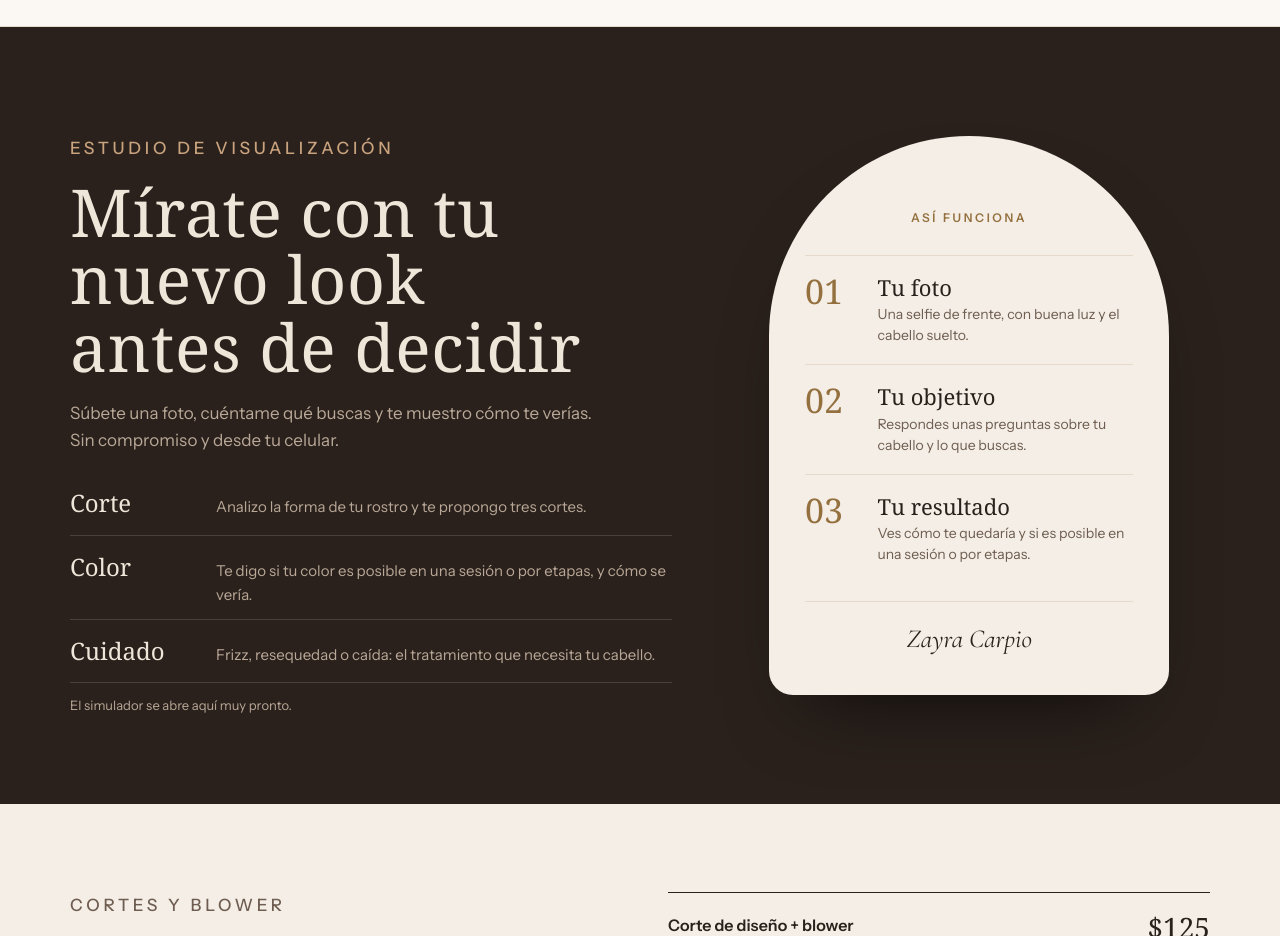
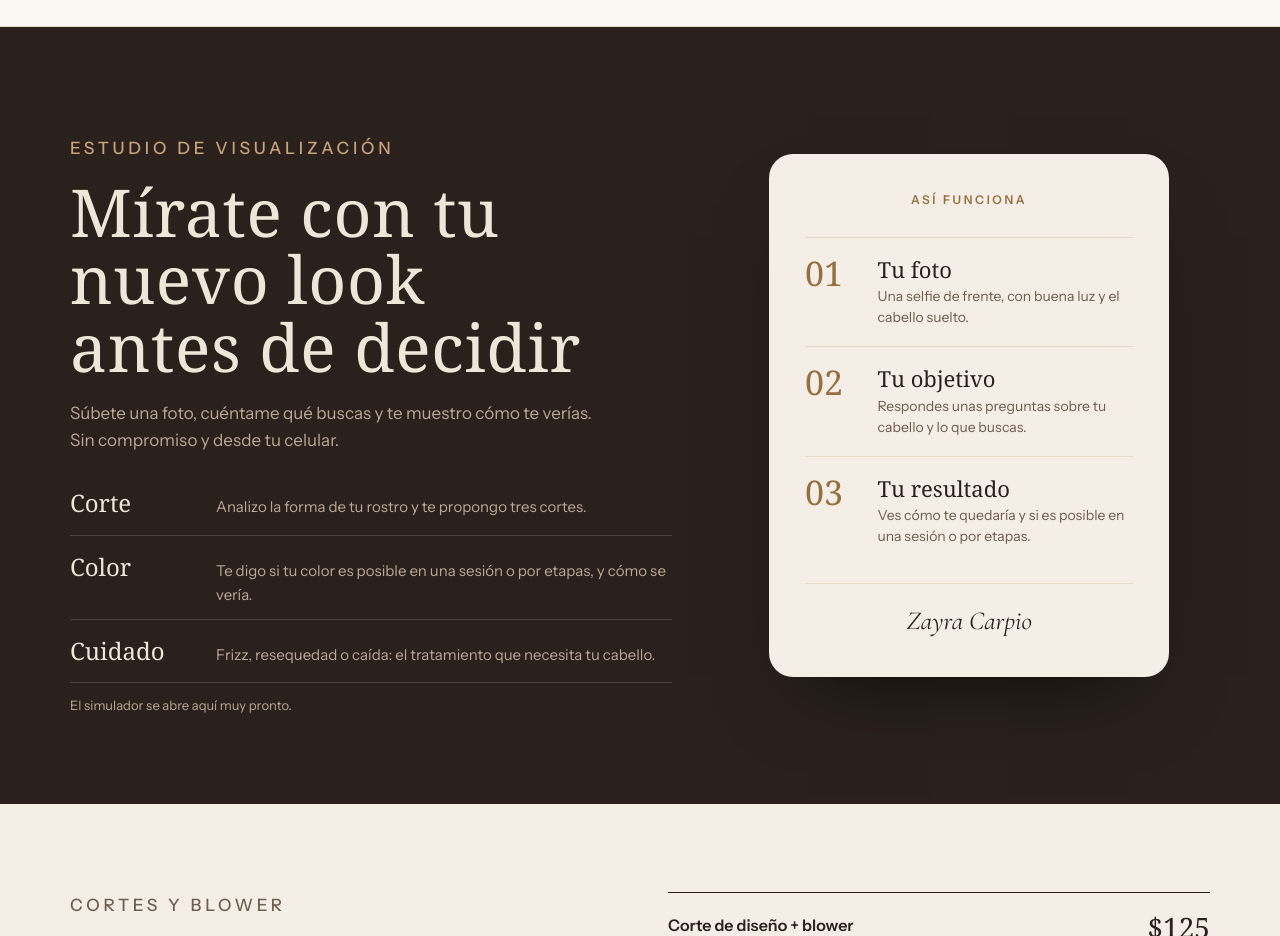
Before and after one commit to zayracarpio1-hue/zayracarpio-web, a plain HTML site: page index.html in a window 1280 px wide. Shown: the part 4920-5856 px from the top of the page. Drawn offline with nearby package versions, Linux system fonts and the light colour scheme; a web font is replaced by a local one.

Commit message:
Tarjeta del simulador con esquinas redondeadas en lugar de arco
Co-Authored-By: Claude Opus 5.5 <noreply@anthropic.com>
Claude-Session: https://claude.ai/code/session_01A3ZQ8eR72ZdW3s3Ww66Fve

```diff
--- a/index.html
+++ b/index.html
@@ -157,7 +157,7 @@ section{padding-block:88px}
 .band .paths span{color:var(--band-muted);font-size:15px}
 .band .btn-solid{background:#C9A27E;color:#1A1410;margin-top:34px}
 .band .soon{display:block;margin-top:12px;font-size:13px;color:var(--band-muted)}
-.simcard{justify-self:center;width:min(100%,400px);background:#F4EEE6;color:#2A211C;border-radius:200px 200px 24px 24px;padding:72px 36px 36px;text-align:center;box-shadow:0 40px 80px -40px rgba(0,0,0,.7)}
+.simcard{justify-self:center;width:min(100%,400px);background:#F4EEE6;color:#2A211C;border-radius:24px;padding:36px;text-align:center;box-shadow:0 40px 80px -40px rgba(0,0,0,.7)}
 .band .simcard .k{max-width:none;font-size:12px;letter-spacing:.22em;text-transform:uppercase;color:#94703F;font-weight:600;margin:0}
 .simcard ol{list-style:none;margin:28px 0 0;padding:0;text-align:left}
 .simcard li{display:flex;gap:18px;align-items:flex-start;padding:18px 0;border-top:1px solid #E6DACB}
```
